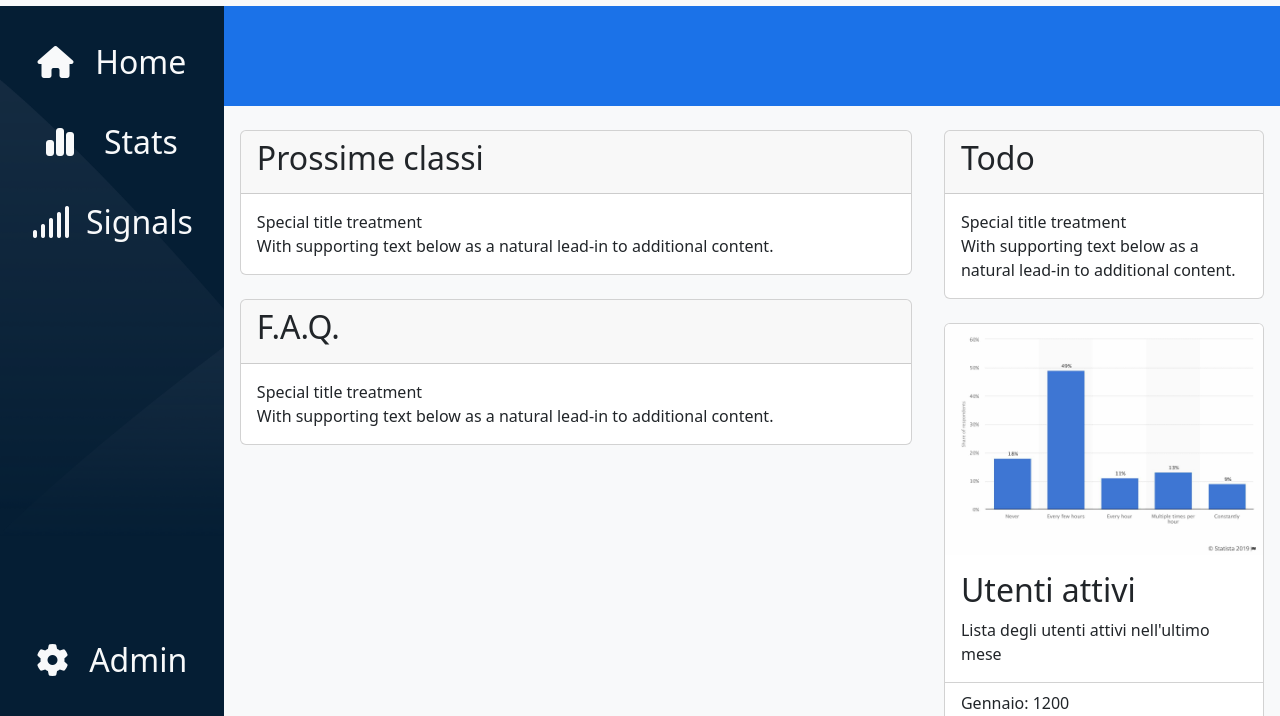
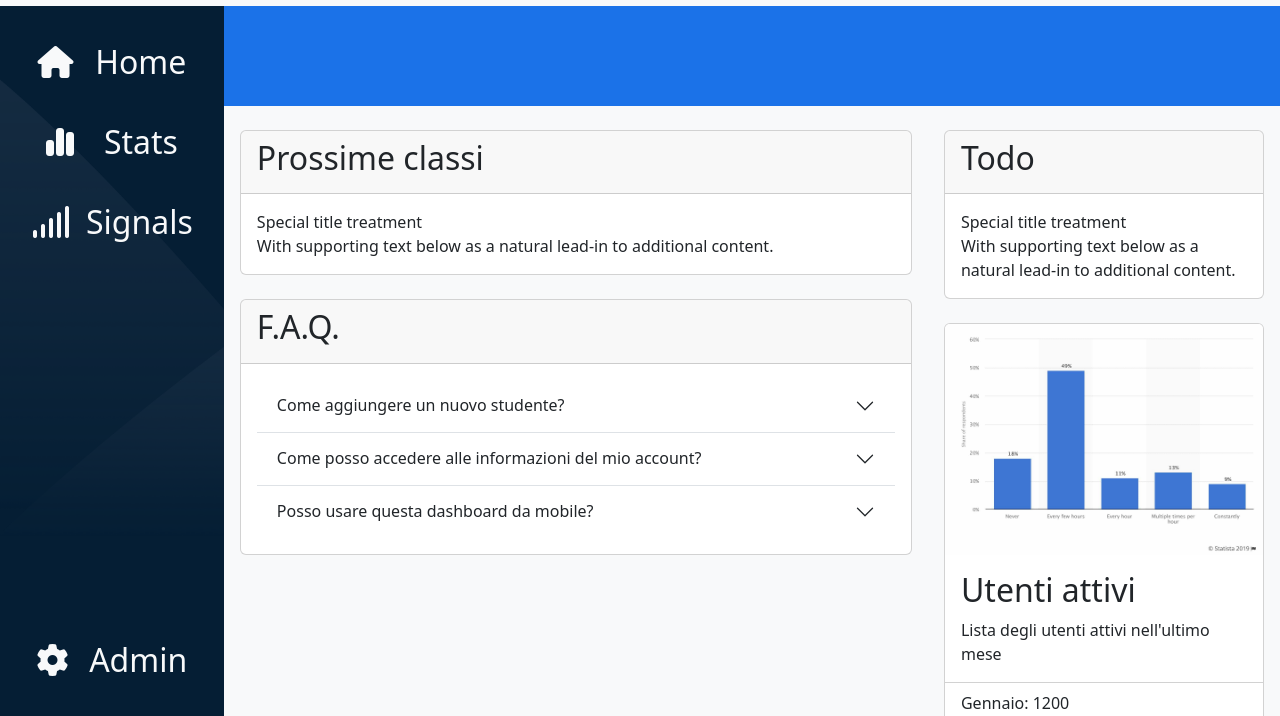
Before and after one commit to Luis-Mocha/html-css-bootstrap-dashboard, a plain HTML site: page index.html in a window 1280 px wide. Shown: the part 90-806 px from the top of the page. Drawn offline with nearby package versions, Linux system fonts and the light colour scheme.

Commit message:
faq section

```diff
--- a/assets/css/style.css
+++ b/assets/css/style.css
@@ -125,9 +125,3 @@ main {
     background-color: rgb(27,114,232);
     height: 100px;
 }
-
-/* @media screen and (min-width:992px) {
-    #contenitore-card {
-        height: calc(100vh);
-    }
-} */
--- a/index.html
+++ b/index.html
@@ -105,7 +105,7 @@
                 <div id="contenitore-cards" class=" row g-0">
                     <!-- prima colonna desktop -->
                     <div class="first-column-lg col-lg-8 px-3">
-                        <!-- prossime classi -->
+                        <!-- "prossime classi" -->
                         <div class="card my-4">
                             <div class="card-header">
                                 <h2>
@@ -117,7 +117,7 @@
                                 <p class="card-text">With supporting text below as a natural lead-in to additional content.</p>
                             </div>
                         </div>
-                        <!-- f.a.q. -->
+                        <!-- "f.a.q."" -->
                         <div class="card my-4">
                             <div class="card-header text-uppercase">
                                 <h2>
@@ -125,14 +125,50 @@
                                 </h2>
                             </div>
                             <div class="card-body">
-                                <span class="card-title">Special title treatment</span>
-                                <p class="card-text">With supporting text below as a natural lead-in to additional content.</p>
+                                <div class="accordion accordion-flush" id="accordionFlushExample">
+                                    <div class="accordion-item">
+                                        <h3 class="accordion-header" id="flush-headingOne">
+                                            <button class="accordion-button collapsed" type="button" data-bs-toggle="collapse" data-bs-target="#flush-collapseOne" aria-expanded="false" aria-controls="flush-collapseOne">
+                                            Come aggiungere un nuovo studente?
+                                            </button>
+                                        </h3>
+                                        <div id="flush-collapseOne" class="accordion-collapse collapse" aria-labelledby="flush-headingOne" data-bs-parent="#accordionFlushExample">
+                                            <div class="accordion-body">
+                                                Clicca sul + in alto nella sezione blu.
+                                            </div>
+                                        </div>
+                                    </div>
+                                    <div class="accordion-item">
+                                        <h3 class="accordion-header" id="flush-headingTwo">
+                                            <button class="accordion-button collapsed" type="button" data-bs-toggle="collapse" data-bs-target="#flush-collapseTwo" aria-expanded="false" aria-controls="flush-collapseTwo">
+                                                Come posso accedere alle informazioni del mio account?
+                                            </button>
+                                        </h3>
+                                        <div id="flush-collapseTwo" class="accordion-collapse collapse" aria-labelledby="flush-headingTwo" data-bs-parent="#accordionFlushExample">
+                                            <div class="accordion-body">
+                                                Clicca sull'icona della campanella (ma non succederà nulla).
+                                            </div>
+                                        </div>
+                                    </div>
+                                    <div class="accordion-item">
+                                        <h3 class="accordion-header" id="flush-headingThree">
+                                            <button class="accordion-button collapsed" type="button" data-bs-toggle="collapse" data-bs-target="#flush-collapseThree" aria-expanded="false" aria-controls="flush-collapseThree">
+                                                Posso usare questa dashboard da mobile?
+                                            </button>
+                                        </h3>
+                                        <div id="flush-collapseThree" class="accordion-collapse collapse" aria-labelledby="flush-headingThree" data-bs-parent="#accordionFlushExample">
+                                            <div class="accordion-body">
+                                                Lorem ipsum dolor, sit amet consectetur adipisicing elit. Dolore ducimus ipsa, exercitationem eos id maiores qui sint illo ipsam maxime ipsum soluta modi, quo dolor necessitatibus laudantium natus neque. Excepturi?
+                                            </div>
+                                        </div>
+                                    </div>
+                                </div>
                             </div>
                         </div>
                     </div>
                     <!-- seconda colonna desktop -->
                     <div class="second-column-lg col-lg-4 px-3">
-                         <!-- todo -->
+                         <!-- "todo" -->
                         <div class="card my-4">
                             <div class="card-header">
                                 <h2>
@@ -144,7 +180,7 @@
                                 <p class="card-text">With supporting text below as a natural lead-in to additional content.</p>
                             </div>
                         </div>
-                        <!-- grafico -->
+                        <!-- "grafico" -->
                         <div class="card my-4">
                             <img src="./assets/img/stats.jpeg" class="card-img-top" alt="Immagine Grafico">
                             <div class="card-body">
```
